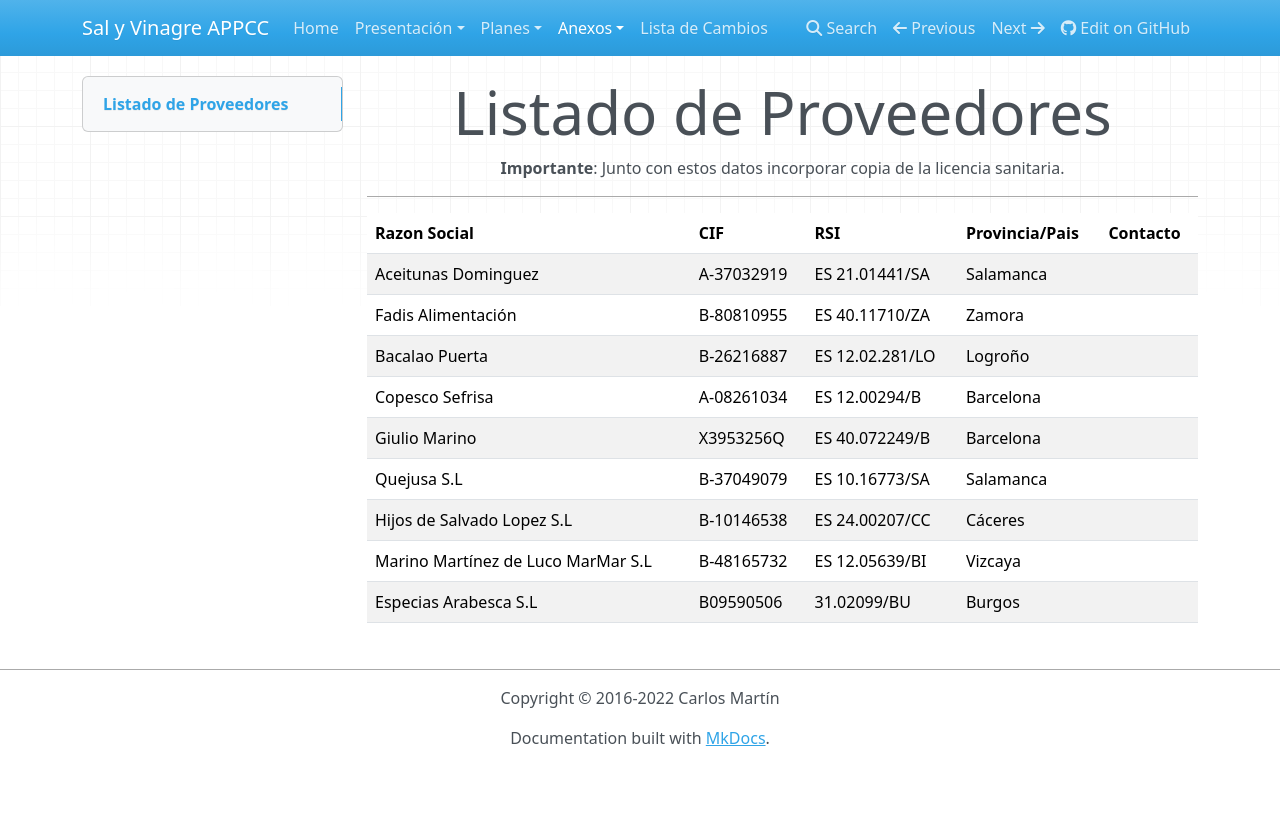
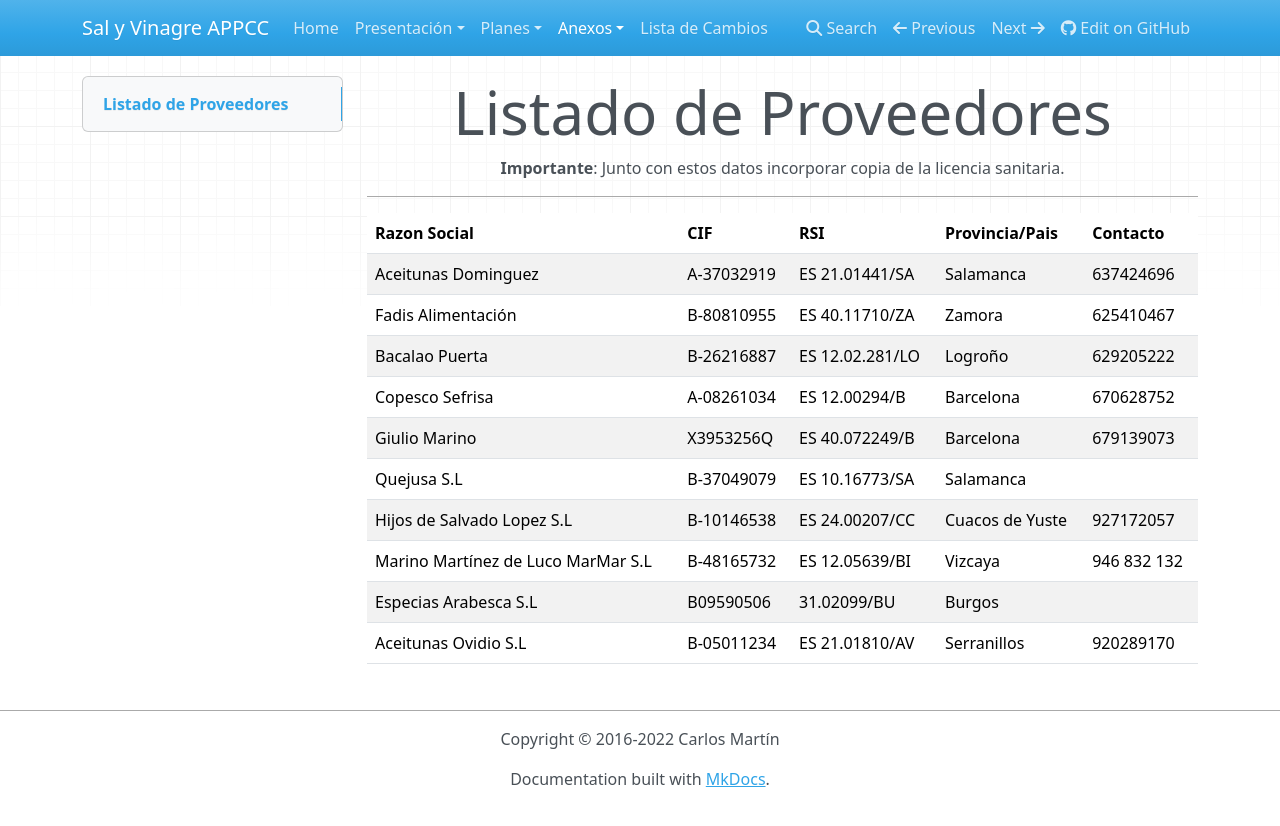
Before and after one commit to salyvinagre/appcc, an MkDocs documentation site: the page built from docs/anexos/proveedores.md, in a window 1280 px wide. Shown: the top 826 px of the page. Built offline with MkDocs 1.6.1, drawn with Linux system fonts in a browser that asks for light colours; nearby versions of some CDN libraries.

Commit message:
Add missing providers info

```diff
--- a/docs/anexos/proveedores.md
+++ b/docs/anexos/proveedores.md
@@ -6,12 +6,13 @@ ___
 
 | Razon Social | CIF | RSI | Provincia/Pais | Contacto |
 | :--- | :--- | :--- | :--- | :--- |
-| Aceitunas Dominguez | A-37032919 | ES 21.01441/SA | Salamanca |  |
-| Fadis Alimentación | B-80810955 | ES 40.11710/ZA | Zamora |  |
-| Bacalao Puerta | B-26216887 | ES 12.02.281/LO | Logroño |  |
-| Copesco Sefrisa | A-08261034 | ES 12.00294/B | Barcelona |  |
-| Giulio Marino| X3953256Q| ES 40.072249/B | Barcelona| |
-| Quejusa S.L | B-37049079 |ES 10.16773/SA | Salamanca | |
-| Hijos de Salvado Lopez S.L | B-10146538 |ES 24.00207/CC | Cáceres | |
-| Marino Martínez de Luco MarMar S.L| B-48165732 |ES 12.05639/BI | Vizcaya ||
-|Especias Arabesca S.L|B09590506|31.02099/BU | Burgos||
+| Aceitunas Dominguez | A-37032919 | ES 21.01441/SA | Salamanca | 637424696 |
+| Fadis Alimentación | B-80810955 | ES 40.11710/ZA | Zamora | 625410467 |
+| Bacalao Puerta | B-26216887 | ES 12.02.281/LO | Logroño | 629205222 |
+| Copesco Sefrisa | A-08261034 | ES 12.00294/B | Barcelona | 670628752 |
+| Giulio Marino| X3953256Q| ES 40.072249/B | Barcelona| 679139073 |
+| Quejusa S.L | B-37049079 |ES 10.16773/SA | Salamanca |  |
+| Hijos de Salvado Lopez S.L | B-10146538 |ES 24.00207/CC | Cuacos de Yuste | 927172057 |
+| Marino Martínez de Luco MarMar S.L| B-48165732 |ES 12.05639/BI | Vizcaya | 946 832 132 |
+| Especias Arabesca S.L|B09590506|31.02099/BU | Burgos||
+| Aceitunas Ovidio S.L|B-05011234 |ES 21.01810/AV | Serranillos | 920289170 |
```
